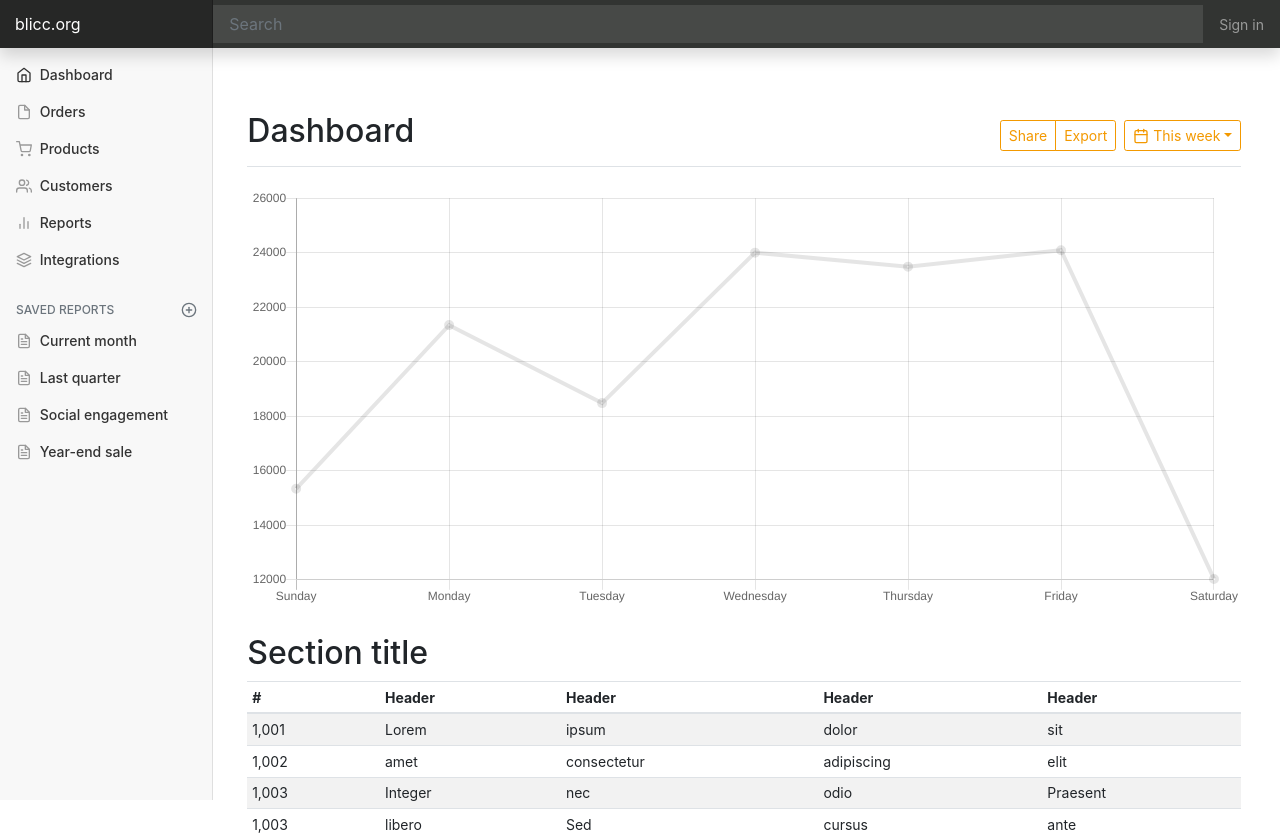
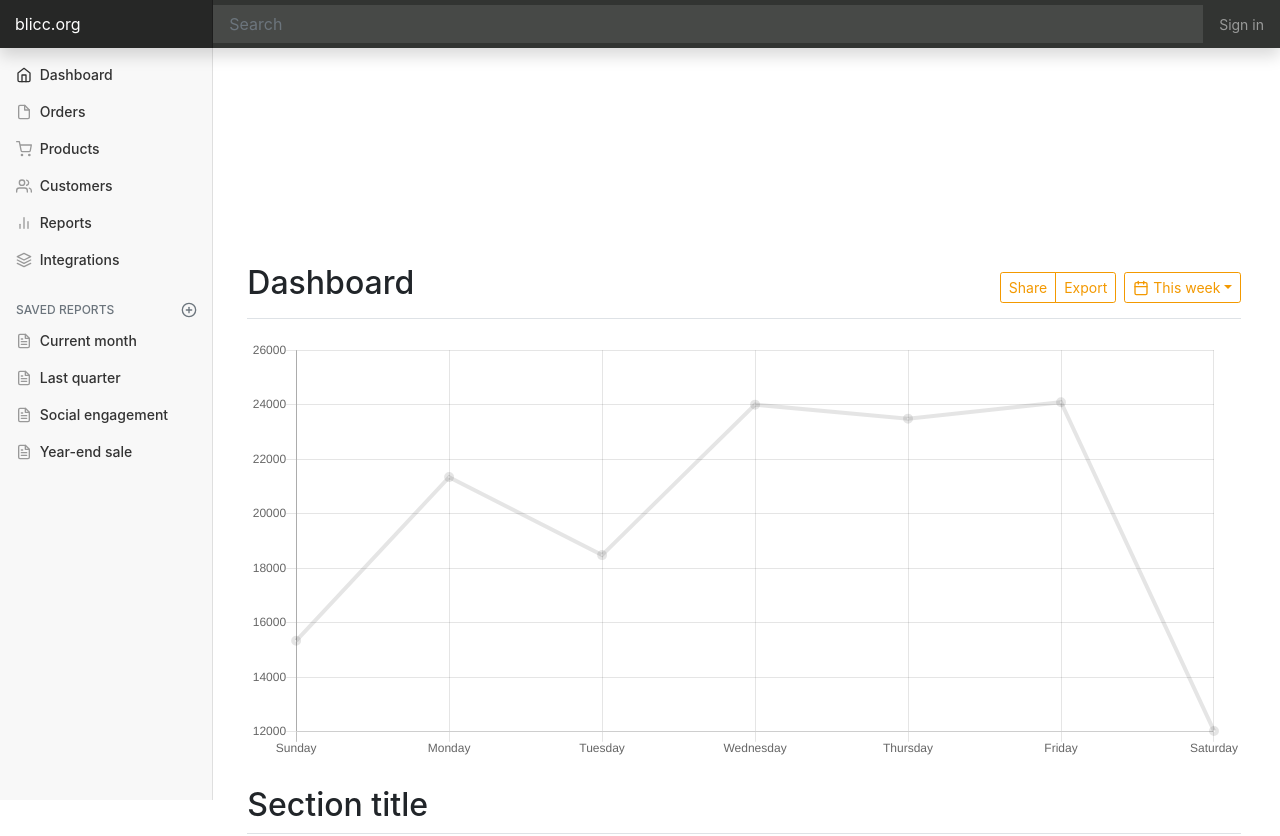
Before and after one commit to blicc-org/blicc, a React (Create React App) app in the folder app/: page /dashboard in a window 1280 px wide. Shown: the top 836 px of the page. Built offline with nearby package versions, Linux system fonts and the light colour scheme.

Commit message:
feat(app): customize toasts

```diff
--- a/app/src/App.jsx
+++ b/app/src/App.jsx
@@ -6,12 +6,16 @@ import { Register } from './pages/register/Register'
 import { Dashboard } from './pages/dashboard/Dashboard'
 import { NotFound } from './pages/not-found/NotFound'
 import { AppProvider } from './common/context/AppContext'
+import { ToastProvider } from './common/context/ToastContext'
+import { ToastContainer } from './components/toast/ToastContainer'
 import { content } from './Content'
 import './App.scss'
 
 export function App() {
   return (
     <AppProvider value={content}>
+      <ToastProvider>
+        <ToastContainer />
         <Router>
           <Switch>
             <Route path="/" exact component={LandingPage} />
@@ -21,6 +25,7 @@ export function App() {
             <Route component={NotFound} />
           </Switch>
         </Router>
+      </ToastProvider>
     </AppProvider>
   )
 }
--- a/app/src/components/toast/Toast.jsx
+++ b/app/src/components/toast/Toast.jsx
@@ -7,19 +7,11 @@ export function Toast({ label, message }) {
       role="alert"
       aria-live="assertive"
       aria-atomic="true"
+      style={{ autohide: false }}
     >
       <div className="toast-header">
-        <img src="..." className="rounded mr-2" alt="..." />
         <strong className="mr-auto">{label}</strong>
         <small className="text-muted">just now</small>
-        <button
-          type="button"
-          className="ml-2 mb-1 close"
-          data-dismiss="toast"
-          aria-label="Close"
-        >
-          <span aria-hidden="true">&times;</span>
-        </button>
       </div>
       <div className="toast-body">{message}</div>
     </div>
--- a/app/src/components/toast/ToastContainer.jsx
+++ b/app/src/components/toast/ToastContainer.jsx
@@ -1,13 +1,36 @@
 import React from 'react'
+import { Toast } from './Toast'
 
 export function ToastContainer() {
+  const toast1 = {
+    key: 1,
+    label: 'Register',
+    message:
+      'You successfully registered and are now able to use our new features to analyse your data.',
+  }
+
+  const toast2 = {
+    key: 2,
+    label: 'Login',
+    message: 'You successfully logged in',
+  }
+
+  const toasts = [toast1, toast2]
+
   return (
     <div
       aria-live="polite"
       aria-atomic="true"
-      style="position: relative; min-height: 200px;"
+      style={{ position: 'relative', minHeight: '200px' }}
     >
-      <div style="position: absolute; top: 0; right: 0;">Put toasts here!</div>
+      <div
+        style={{ position: 'absolute', top: 0, right: 0 }}
+        className="moveUnderNavBar"
+      >
+        {toasts.map(({ key, label, message }) => {
+          return <Toast key={key} label={label} message={message} />
+        })}
+      </div>
     </div>
   )
 }
--- a/app/src/pages/dashboard/Dashboard.jsx
+++ b/app/src/pages/dashboard/Dashboard.jsx
@@ -9,7 +9,6 @@ export function Dashboard() {
   return (
     <>
       <Header />
-      <div className="moveUnderNavBar" />
       <div className="container-fluid">
         <Sidebar />
         <main className="col-md-9 ml-sm-auto col-lg-10 px-4">
```
Lines whose indentation alone changed are shown as unchanged.
